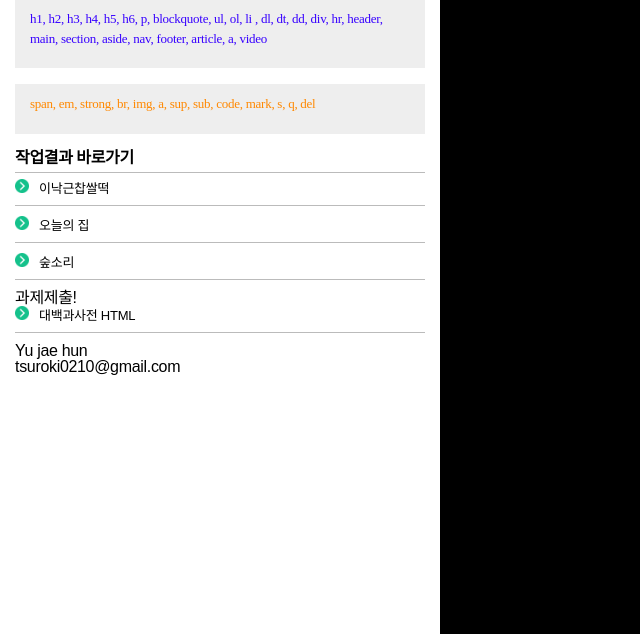
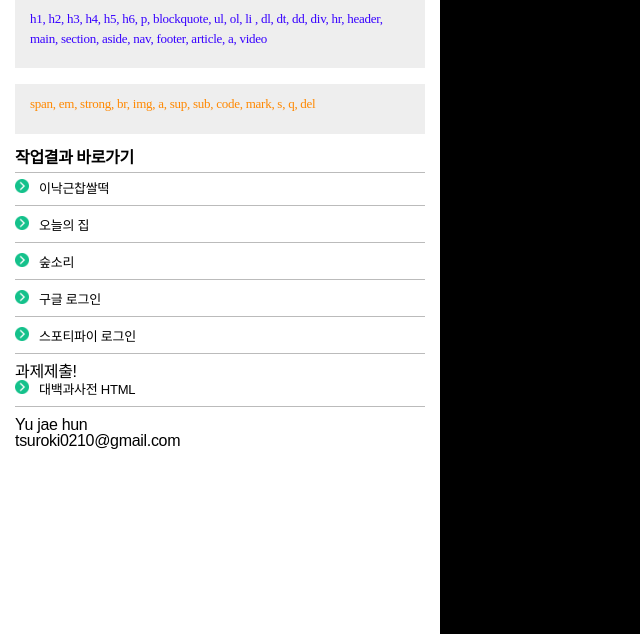
Before and after one commit to tsuroki/HTML_TIL, a PHP site: page / in a window 1280 px wide. Shown: the part 280-914 px from the top of the page, without its empty margins (0-640 px from the left). Run offline with PHP 8.4, Linux system fonts and the light colour scheme.

Commit message:
250819 Spotify login add

```diff
--- a/figma_layout/form/spotify_login.html
+++ b/figma_layout/form/spotify_login.html
@@ -37,7 +37,7 @@
                     <label for="login_y">stay signed in</label>
                 </div>
                 <div class="btn_forget">
-                    <button type="submit" id="sign_in_btn">sign in</button>
+                    <button type="submit" id="sign_in_btn">SIGN IN</button>
                     <p><a href="#" class="forget_pw">Forget Password?</a></p>
                 </div>
 
--- a/figma_layout/form/style/spotify_login.css
+++ b/figma_layout/form/style/spotify_login.css
@@ -93,7 +93,11 @@ body #login_wrap .sign_in_contents #sign_in_frm .login_status label {color: #fff
 body #login_wrap .sign_in_contents #sign_in_frm .btn_forget {} /* 패스워드 잊음 버튼 */
 body #login_wrap .sign_in_contents #sign_in_frm .btn_forget #sign_in_btn {
     color: #fff;
-    background-color: #1ED760; width: 100%; padding: 28.5px 0 ;
+    background-color: #1ED760;
+    display: block;
+    width: 100%; height: 73px;
+    font-weight: 700;
+    padding: 28.5px 0 ;
     border-radius: 36.5px;
     margin: 0 0 14px 0;
 } /* 로그인 버튼 */
--- a/index.html
+++ b/index.html
@@ -94,9 +94,11 @@
             <div class="inline">span, em, strong, br, img, a, sup, sub, code, mark, s, q, del</div>
             <h2 class="direct">작업결과 바로가기</h2>
             <ul class="result">
-                <li><img src="./figma_layout/images/arrow.png" alt="바로가기"><a href="./leeddeok.html" target="_blank">이낙근찹쌀떡</a></li>
-                <li><img src="./figma_layout/images/arrow.png" alt="바로가기"><a href="./ohou_product.html" target="_blank">오늘의 집</a></li>
-                <li><img src="./figma_layout/images/arrow.png" alt="바로가기"><a href="./soopsori.html" target="_blank">숲소리</a></li>
+                <li><img src="./figma_layout/images/arrow.png" alt="바로가기"><a href="./figma_layout/leeddeok.html" target="_blank">이낙근찹쌀떡</a></li>
+                <li><img src="./figma_layout/images/arrow.png" alt="바로가기"><a href="./figma_layout/ohou_product.html" target="_blank">오늘의 집</a></li>
+                <li><img src="./figma_layout/images/arrow.png" alt="바로가기"><a href="./figma_layout/soopsori.html" target="_blank">숲소리</a></li>
+                <li><img src="./figma_layout/images/arrow.png" alt="바로가기"><a href="./figma_layout/form/google_login.html" target="_blank">구글 로그인</a></li>
+                <li><img src="./figma_layout/images/arrow.png" alt="바로가기"><a href="./figma_layout/form/spotify_login.html" target="_blank">스포티파이 로그인</a></li>
             </ul>
             <h2>과제제출!</h2>
             <ul class="result">
```
